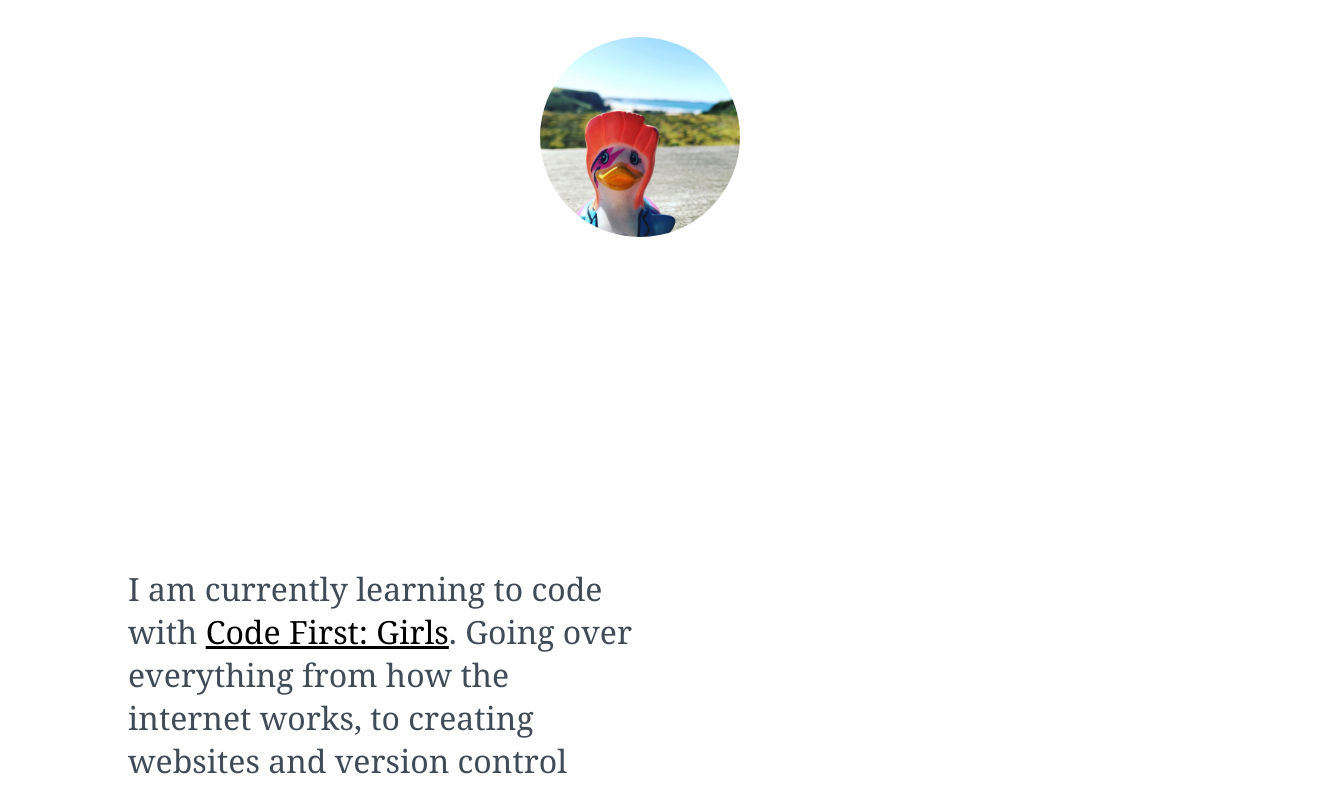
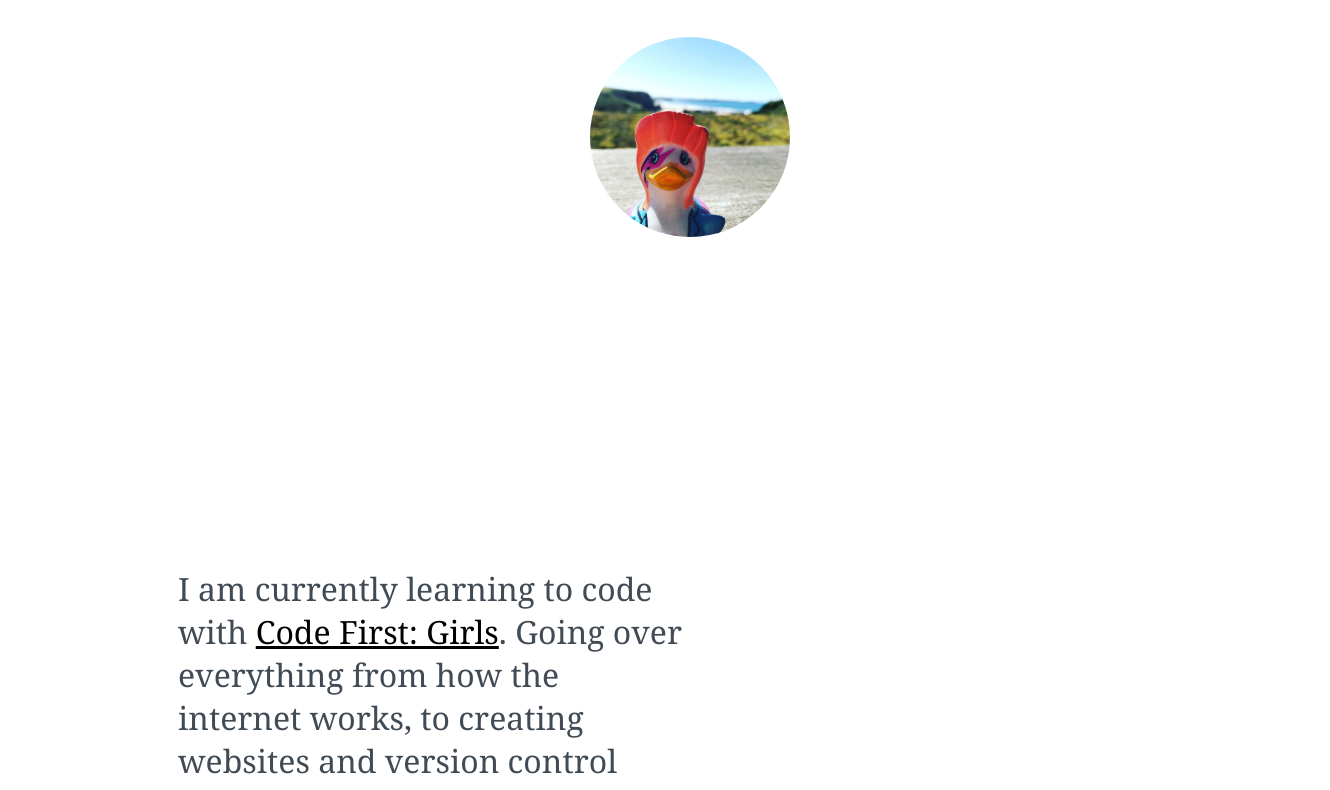
Before and after one commit to elisadimauro/coursecompetition, a plain HTML site: page Page 5 - About.html in a window 1280 px wide. Shown: the part 287-1077 px from the top of the page, 1330 px wide, since content can reach past the window. Drawn offline with Linux system fonts and the light colour scheme.

Commit message:
Update styles.css
Changed margin

```diff
--- a/CSS/styles.css
+++ b/CSS/styles.css
@@ -1,7 +1,7 @@
 body {
   color: rgb(65,75,86);
   font-family: georgia;
-  margin: 0px;
+  margin: 50px;
 }
 
 div {
```
